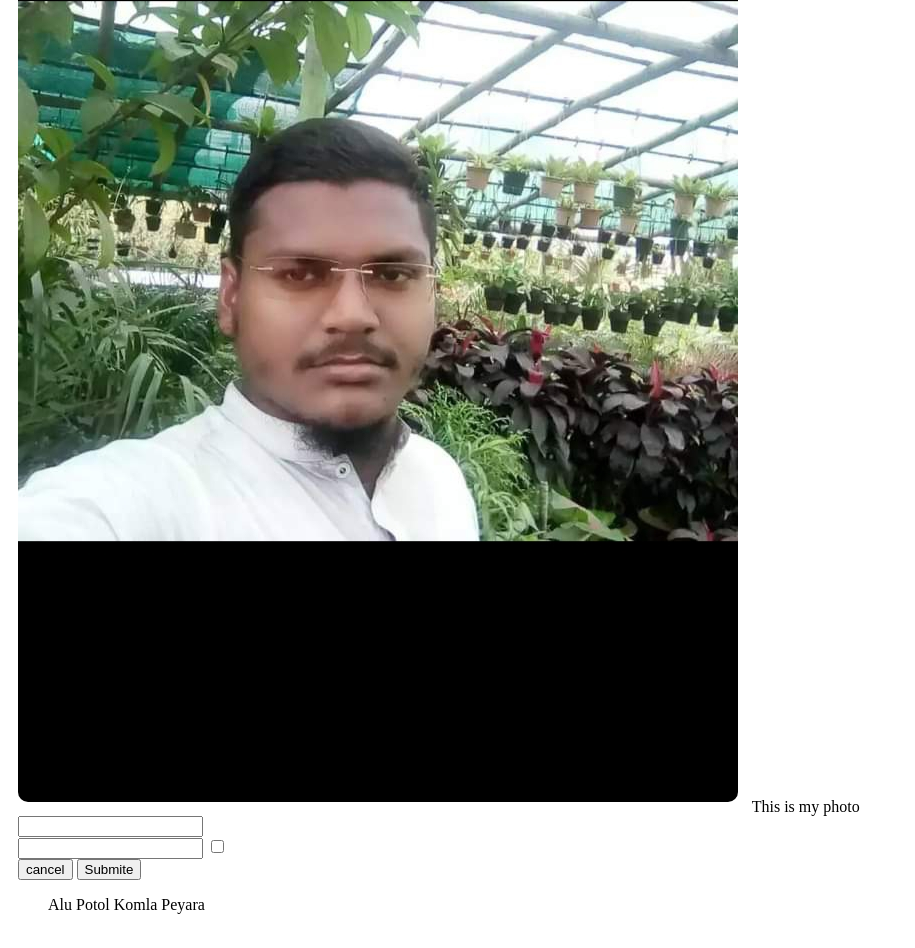
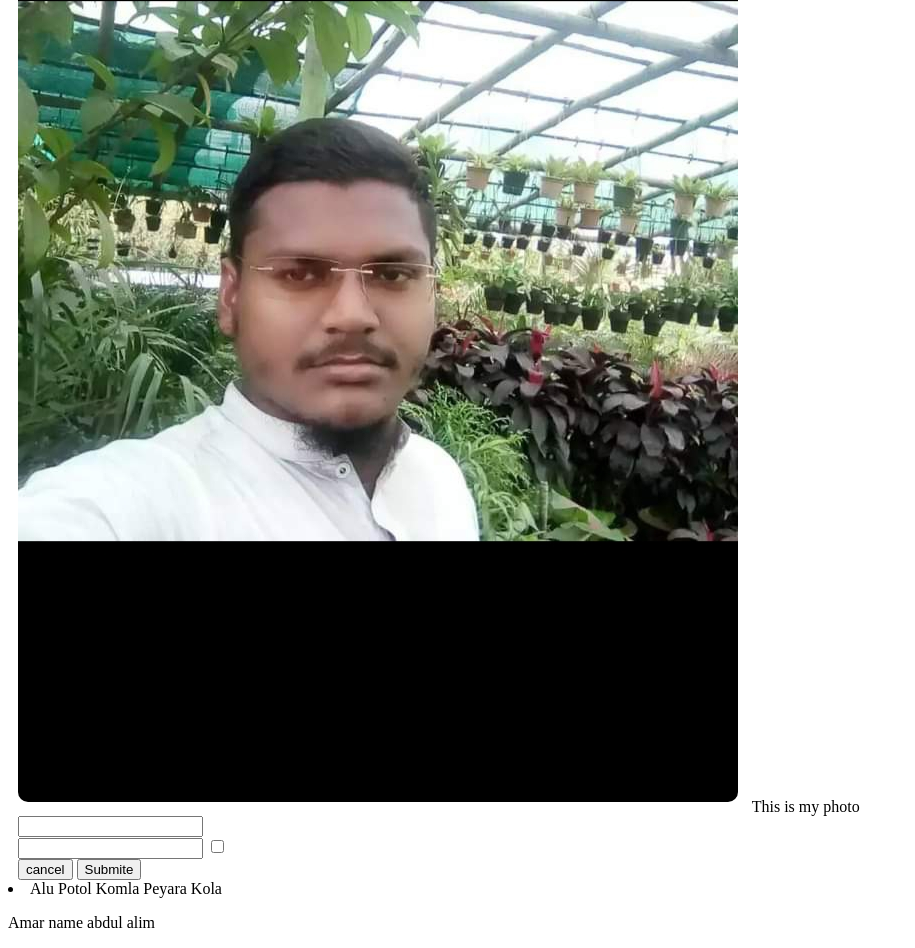
Before and after one commit to Abdulalimh/new-website, a plain HTML site: page index.html in a window 1280 px wide. Shown: the part 491-1439 px from the top of the page, without its empty margins (0-915 px from the left). Drawn offline with Linux system fonts and the light colour scheme.

Commit message:
abdul alim

```diff
--- a/index.html
+++ b/index.html
@@ -70,16 +70,13 @@
 </form>
 
 
-
-<ol>
+<li>
     Alu
     Potol
     Komla
     Peyara
-
-</ol>
-
-
-
+    Kola
+</li>
+<p> Amar name abdul alim </p>
 </body>
 </html>
```
